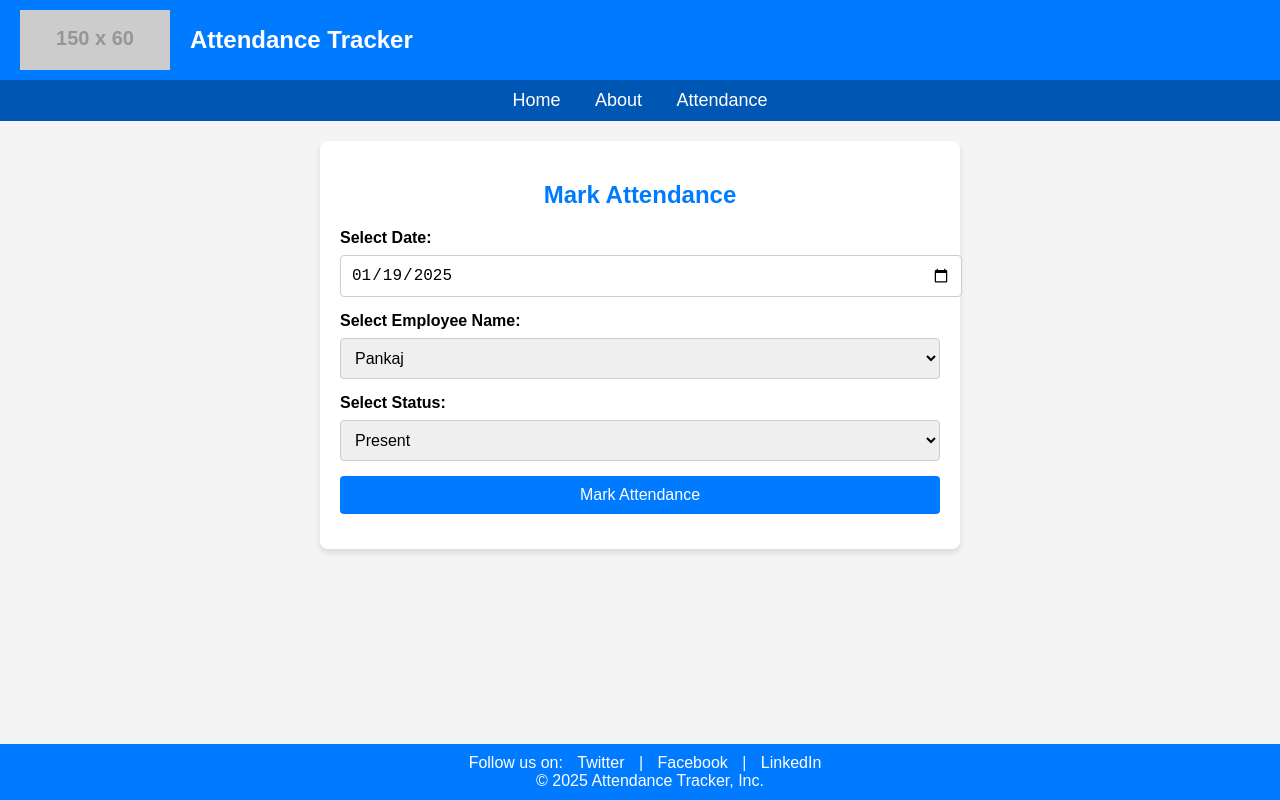
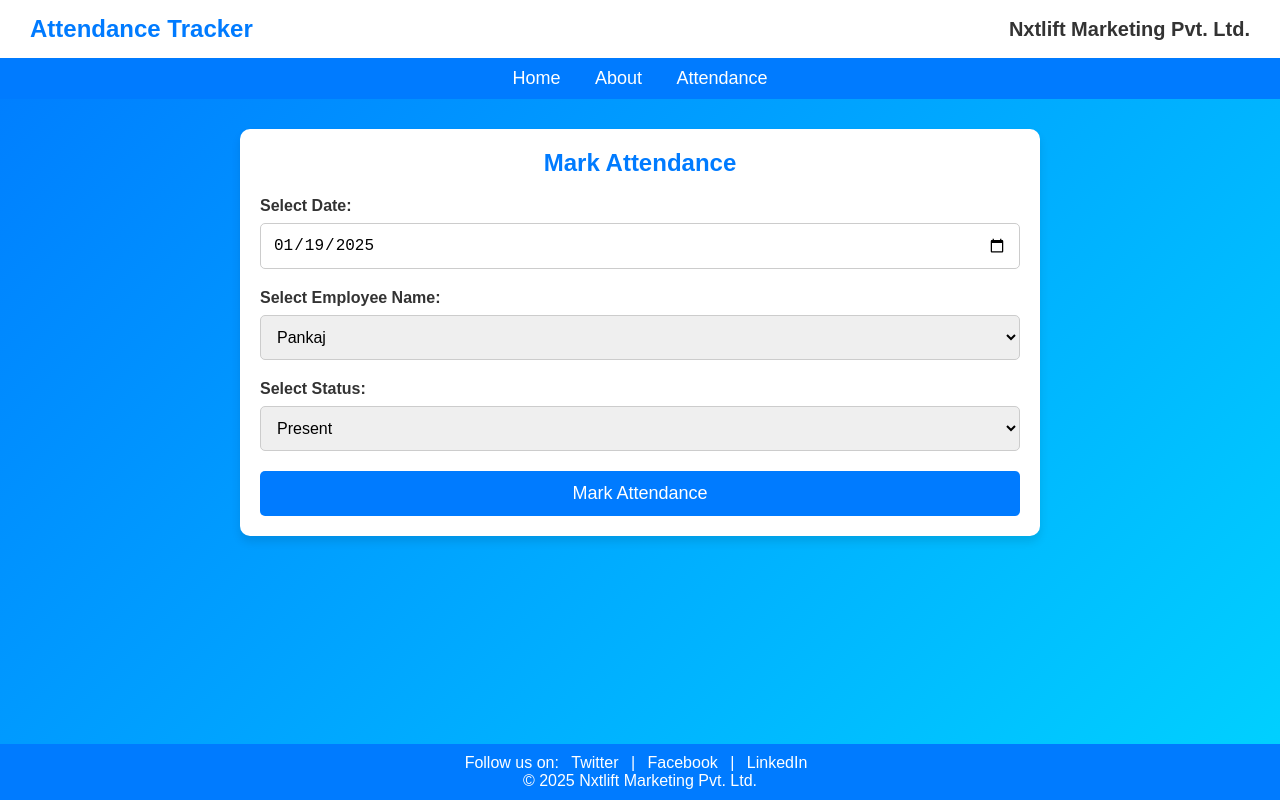
Before and after one commit to pankajbossgu/attendance-wbsite, a plain HTML site: page index.html in a window 1280 px wide. Drawn offline with Linux system fonts and the light colour scheme; placeholder pictures from the web are drawn by us.

Commit message:
Update index.html

```diff
--- a/index.html
+++ b/index.html
@@ -5,55 +5,75 @@
     <meta name="viewport" content="width=device-width, initial-scale=1.0">
     <title>Attendance Tracker</title>
     <style>
-        body {
+        /* General Styles */
+        * {
             margin: 0;
-            font-family: Arial, sans-serif;
-            background-color: #f4f4f4;
+            padding: 0;
+            box-sizing: border-box;
         }
 
-        header {
-            background-color: #007bff;
-            color: white;
+        body {
+            font-family: 'Arial', sans-serif;
+            background: linear-gradient(135deg, #007bff, #00d2ff);
+            color: #333;
             display: flex;
+            flex-direction: column;
             align-items: center;
-            padding: 10px 20px;
+            min-height: 100vh;
         }
 
-        header img {
-            height: 60px;
-            margin-right: 20px;
+        /* Header Styles */
+        header {
+            width: 100%;
+            background-color: #fff;
+            box-shadow: 0 4px 6px rgba(0, 0, 0, 0.1);
+            display: flex;
+            justify-content: space-between;
+            align-items: center;
+            padding: 15px 30px;
         }
 
-        header h1 {
+        header .title {
             font-size: 24px;
-            margin: 0;
+            font-weight: bold;
+            color: #007bff;
         }
 
+        header .company-name {
+            font-size: 20px;
+            font-weight: bold;
+            color: #333;
+        }
+
+        /* Navigation Styles */
         nav {
-            background-color: #0056b3;
-            color: white;
-            padding: 10px;
+            width: 100%;
+            background: #007bff;
+            padding: 10px 0;
             text-align: center;
         }
 
         nav a {
             color: white;
             text-decoration: none;
+            font-size: 18px;
             margin: 0 15px;
-            font-size: 18px;
+            transition: color 0.3s;
         }
 
         nav a:hover {
-            text-decoration: underline;
+            color: #00d2ff;
         }
 
+        /* Main Content Styles */
         .container {
-            max-width: 600px;
-            margin: 20px auto;
-            background: white;
-            border-radius: 8px;
+            width: 90%;
+            max-width: 800px;
+            margin: 30px auto;
+            background: #fff;
+            border-radius: 10px;
             padding: 20px;
-            box-shadow: 0 4px 6px rgba(0, 0, 0, 0.1);
+            box-shadow: 0 6px 10px rgba(0, 0, 0, 0.1);
         }
 
         h2 {
@@ -62,70 +82,87 @@
             margin-bottom: 20px;
         }
 
+        .form-group {
+            margin-bottom: 20px;
+        }
+
         label {
             display: block;
             margin-bottom: 8px;
             font-weight: bold;
+            color: #333;
         }
 
         select, input[type="date"], button {
             width: 100%;
-            padding: 10px;
-            margin-bottom: 15px;
+            padding: 12px;
+            font-size: 16px;
             border: 1px solid #ccc;
-            border-radius: 4px;
-            font-size: 16px;
+            border-radius: 5px;
+            outline: none;
+        }
+
+        select:hover, input[type="date"]:hover {
+            border-color: #007bff;
         }
 
         button {
-            background-color: #007bff;
+            background: #007bff;
             color: white;
             border: none;
             cursor: pointer;
+            font-size: 18px;
+            transition: background 0.3s;
         }
 
         button:hover {
-            background-color: #0056b3;
+            background: #0056b3;
         }
 
+        /* Footer Styles */
         footer {
-            background-color: #007bff;
+            width: 100%;
+            background: #007bff;
             color: white;
             text-align: center;
-            padding: 10px;
-            margin-top: 20px;
+            padding: 10px 0;
             position: fixed;
-            width: 100%;
             bottom: 0;
+            left: 0;
         }
 
         footer a {
             color: white;
-            margin: 0 10px;
+            margin: 0 8px;
             text-decoration: none;
         }
 
         footer a:hover {
-            text-decoration: underline;
+            color: #00d2ff;
         }
     </style>
 </head>
 <body>
     <header>
-        <img src="https://via.placeholder.com/150x60?text=Company+Logo" alt="Company Logo">
-        <h1>Attendance Tracker</h1>
+        <div class="title">Attendance Tracker</div>
+        <div class="company-name">Nxtlift Marketing Pvt. Ltd.</div>
     </header>
+
     <nav>
         <a href="#">Home</a>
         <a href="#">About</a>
         <a href="#">Attendance</a>
     </nav>
+
     <div class="container">
         <h2>Mark Attendance</h2>
         <form>
+            <div class="form-group">
                 <label for="date">Select Date:</label>
                 <input type="date" id="date" name="date" value="2025-01-19">
+            </div>
 
+            <div class="form-group">
                 <label for="employee">Select Employee Name:</label>
                 <select id="employee" name="employee">
                     <option value="Pankaj">Pankaj</option>
@@ -136,23 +173,27 @@
                     <option value="Manu">Manu</option>
                     <option value="Radha">Radha</option>
                 </select>
+            </div>
 
+            <div class="form-group">
                 <label for="status">Select Status:</label>
                 <select id="status" name="status">
                     <option value="Present">Present</option>
                     <option value="Absent">Absent</option>
                     <option value="Leave">Leave</option>
                 </select>
+            </div>
 
             <button type="submit">Mark Attendance</button>
         </form>
     </div>
+
     <footer>
         Follow us on:
         <a href="https://twitter.com">Twitter</a> |
         <a href="https://facebook.com">Facebook</a> |
         <a href="https://linkedin.com">LinkedIn</a>
-        <br>&copy; 2025 Attendance Tracker, Inc.
+        <br>&copy; 2025 Nxtlift Marketing Pvt. Ltd.
     </footer>
 </body>
 </html>
```
Lines whose indentation alone changed are shown as unchanged.
